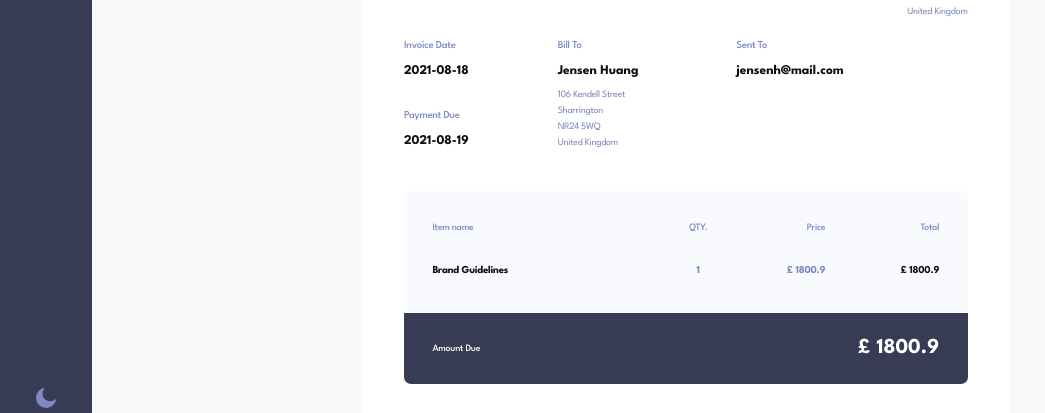
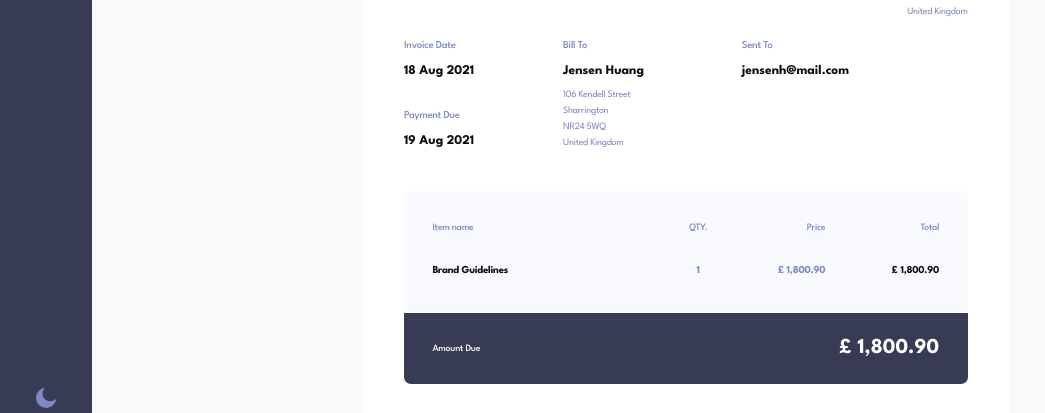
Before and after one commit to CodeVee/invoice-app, a Vue app: page / in a window 1280 px wide. Both pictures are taken after a click on the button 985 px from the left and 199 px from the top of the page. Shown: the part 285-698 px from the top of the page, without its empty margins (0-1045 px from the left). Built offline with nearby package versions, Linux system fonts and the light colour scheme.

Commit message:
added helper functions

```diff
--- a/src/components/InvoiceCard.vue
+++ b/src/components/InvoiceCard.vue
@@ -1,24 +1,16 @@
 <script setup lang="ts">
 import type { Invoice } from '@/models/invoice';
-import { computed } from 'vue';
-import { format } from 'date-fns';
+import { formatAmount, formatDate } from '@/helpers/main.helper';
 import InvoiceStatus from './InvoiceStatus.vue';
 
 interface Props {
     invoice: Invoice
 }
 interface Emits {
-        (e: 'select'): void
-    }
+    (e: 'select'): void
+}
 const props = defineProps<Props>(),
 emits = defineEmits<Emits>(),
-formattedDate = computed(() => {
-    return format(new Date(props.invoice.paymentDue), 'dd MMM yyyy')
-}),
-formattedAmount = computed(() => {
-    return new Intl.NumberFormat('en-US', { minimumFractionDigits: 2 }).format(props.invoice.total)
-}),
-
 viewMore = () => emits('select');
 
 
@@ -32,11 +24,11 @@ viewMore = () => emits('select');
         </h3>
         <h3 class="mr-[4.5rem] text-fl font-medium">
             <span class="text-blue-gray dark:text-blue-light">Due  </span>
-            <span class=" text-blue-vgray dark:text-blue-light">{{formattedDate}}</span>
+            <span class=" text-blue-vgray dark:text-blue-light">{{formatDate(props.invoice.paymentDue)}}</span>
         </h3>
         <h3 class="text-blue-mgray dark:text-white mr-[7.3rem] text-fl font-medium">{{invoice.clientName}}</h3>
         <h3 class="text-black dark:text-white mr-16  text-sl font-bold">
-            £ {{formattedAmount}}
+            £ {{formatAmount(invoice.total)}}
         </h3>
         <InvoiceStatus :status="invoice.status"/>
         <button>
--- /dev/null
+++ b/src/helpers/main.helper.ts
@@ -0,0 +1,5 @@
+import { format } from 'date-fns';
+
+export const formatDate = (value: string) => format(new Date(value), 'dd MMM yyyy')
+
+export const formatAmount = (value: number) => Intl.NumberFormat('en-US', { minimumFractionDigits: 2 }).format(value)
--- a/src/views/InvoiceView.vue
+++ b/src/views/InvoiceView.vue
@@ -35,11 +35,11 @@
                 <div class="flex flex-col gap-3.2">
                     <div>
                         <h5 class="text-fl font-medium text-blue-gray dark:text-blue-light mb-1.2">Invoice Date</h5>
-                        <h5 class="text-black dark:text-white font-bold text-ms leading-ms">{{state.invoice.createdAt}}</h5>
+                        <h5 class="text-black dark:text-white font-bold text-ms leading-ms">{{formatDate(state.invoice.createdAt)}}</h5>
                     </div>
                     <div>
                         <h5 class="text-fl font-medium text-blue-gray dark:text-blue-light mb-1.2">Payment Due</h5>
-                        <h5 class="text-black dark:text-white font-bold text-ms leading-ms">{{state.invoice.paymentDue}}</h5>
+                        <h5 class="text-black dark:text-white font-bold text-ms leading-ms">{{formatDate(state.invoice.paymentDue)}}</h5>
                     </div>
                 </div>
                 <div class="flex flex-col gap-0.8 ml-40 mr-44">
@@ -71,13 +71,13 @@
                 <div v-for="item in state.invoice.items" :key="item.name" class="grid grid-cols-[28.4rem_3rem_1fr_1fr] mt-3.2">
                     <span class="text-black dark:text-white text-fl font-bold">{{item.name}}</span>
                     <span class="text-blue-gray dark:text-blue-light text-fl font-bold text-center">{{item.quantity}}</span>
-                    <span class="text-blue-gray dark:text-blue-light text-fl font-bold text-right">£ {{item.price}}</span>
-                    <span class="text-black dark:text-white text-fl font-bold text-right">£ {{item.total}}</span>
+                    <span class="text-blue-gray dark:text-blue-light text-fl font-bold text-right">£ {{formatAmount(item.price)}}</span>
+                    <span class="text-black dark:text-white text-fl font-bold text-right">£ {{formatAmount(item.total)}}</span>
                 </div>
             </div>
             <div class="flex justify-between items-center bg-blue-deep dark:bg-black text-white px-3.2 h-32 rounded-b-xls">
                 <span class="font-medium text-bs">Amount Due</span>
-                <span class="font-bold text-[2.4rem] leading-[3.2rem]">£ {{state.invoice.total}}</span>
+                <span class="font-bold text-[2.4rem] leading-[3.2rem]">£ {{formatAmount(state.invoice.total)}}</span>
             </div>
         </div>
     </div>
@@ -87,6 +87,7 @@
 import AppButton from '@/components/AppButton.vue';
 import InvoiceStatus from '@/components/InvoiceStatus.vue';
 import type { Invoice } from '@/models/invoice';
+import { formatAmount, formatDate } from '@/helpers/main.helper';
 import { onMounted, reactive } from 'vue';
 import { useRouter } from 'vue-router';
 
```
